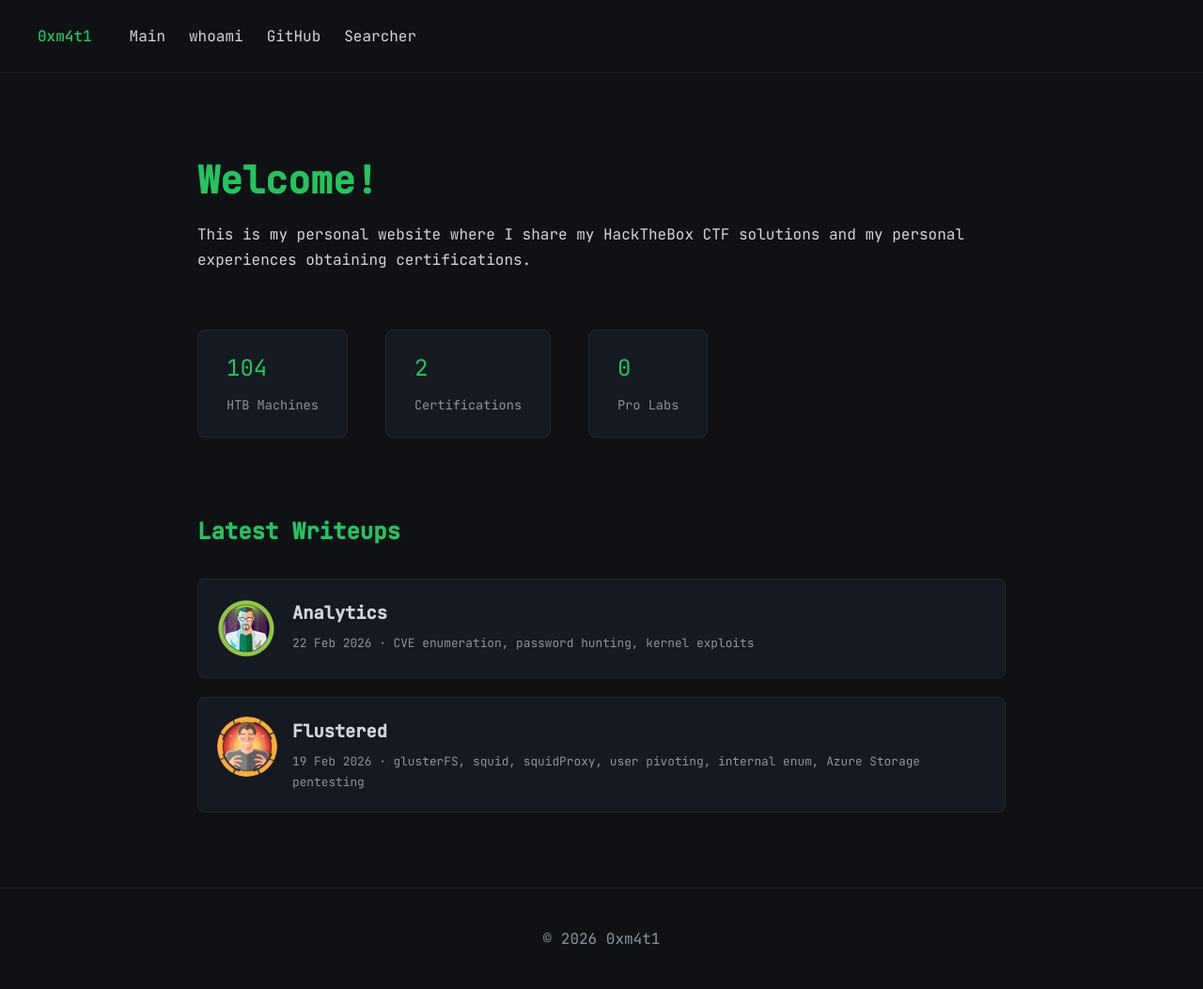
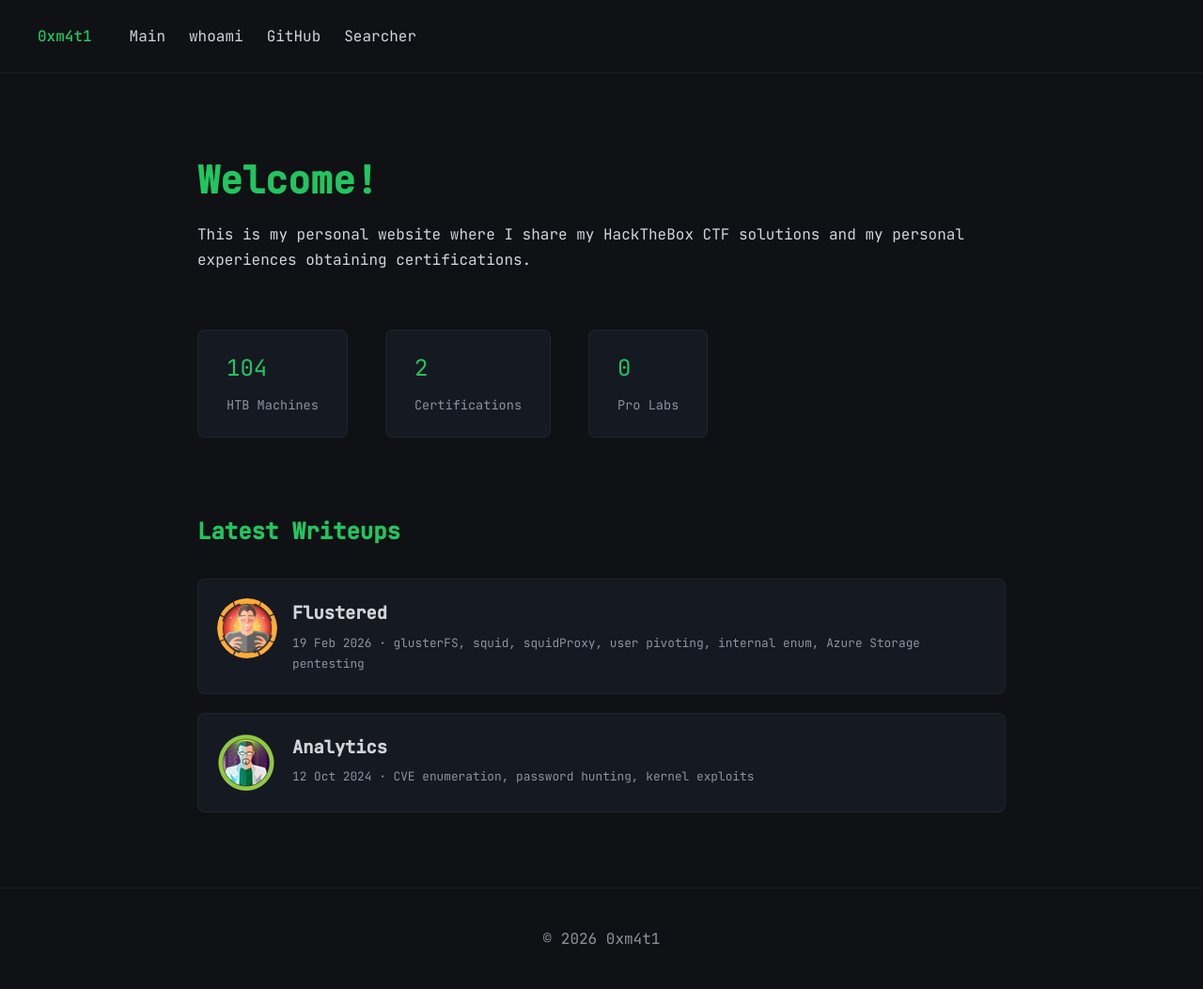
Before and after one commit to jdejavi/jdejavi.github.io, a Jekyll site: the page built from index.md, in a window 1280 px wide. Shown: the whole page at 94% size. Built offline with Jekyll 4.4.1, drawn with Linux system fonts in a browser that asks for light colours.

Commit message:
Update and rename 2026-02-21-Analytics.md to 2024-10-12-Analytics.md

```diff
--- a/_posts/2026-02-21-Analytics.md
+++ b/_posts/2024-10-12-Analytics.md
@@ -1,7 +1,7 @@
 ---
 layout: post
 title: "Analytics"
-date: 2026-02-22 10:00:00
+date: 2024-10-12 10:00:00
 categories: writeups
 tags: [CVE enumeration, password hunting, kernel exploits]
 lang: en
```
